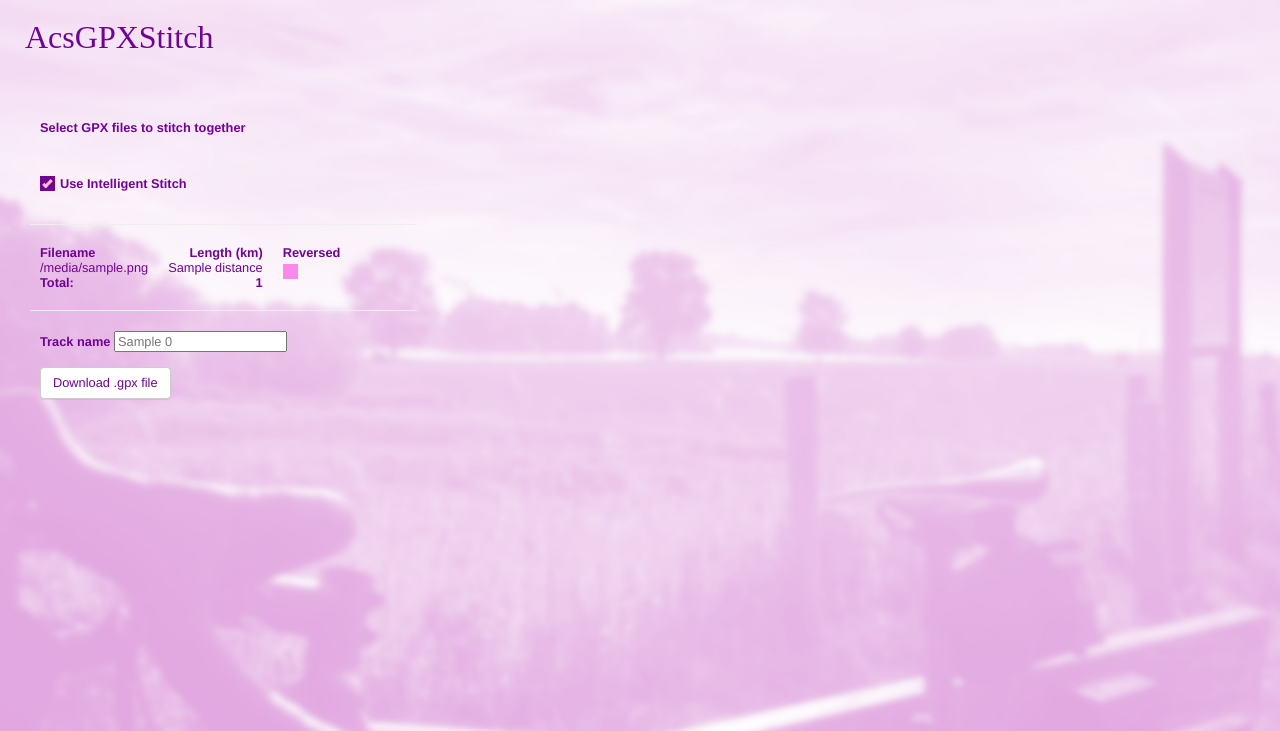
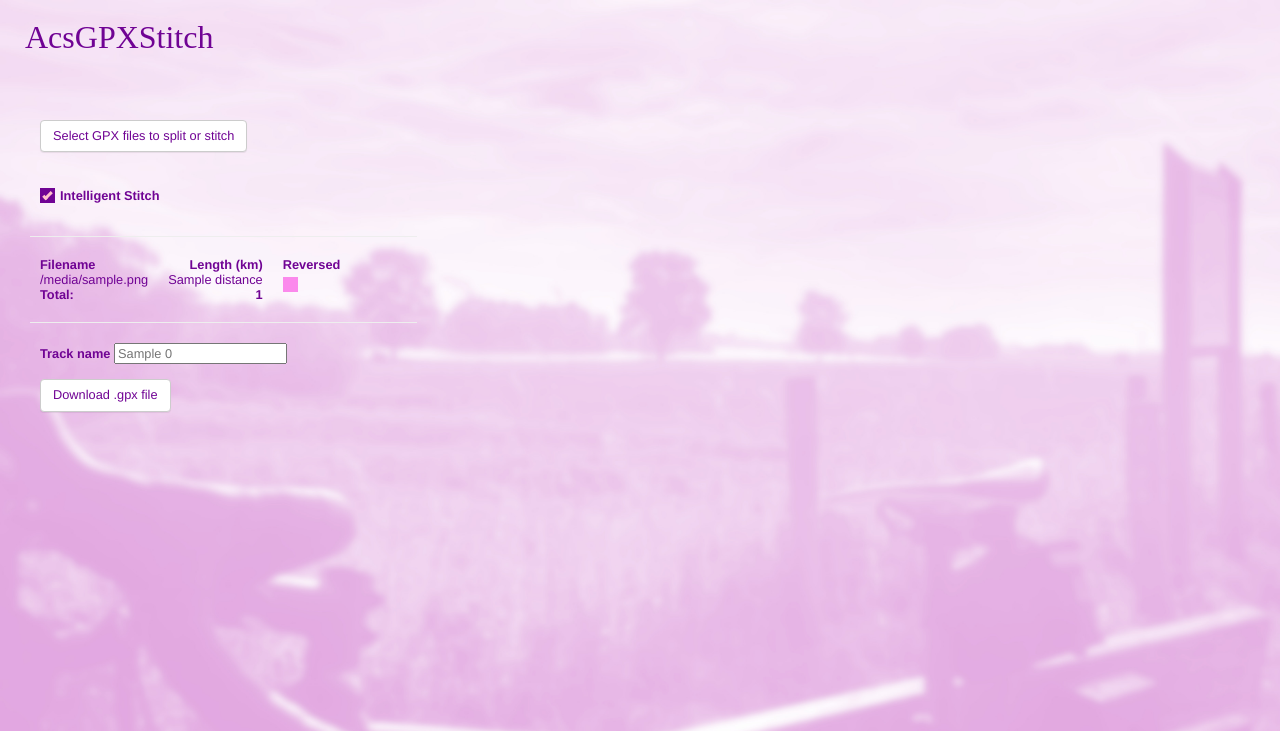
Before and after one commit to AadSchippers/acsgpxstitch, a Django app: template acsgpxstitch_app/templates/acsgpxstitch_app/track_list.html in a window 1280 px wide. Shown: the top 731 px of the page. Run offline with Django 3.2, Linux system fonts and the light colour scheme; the template is opened without the code that fills it: most values are stand-ins (such as "Sample title", 1, 10 or a date in 2020); some libraries are stand-ins or nearby versions.

Commit message:
cosmetics

```diff
--- a/acsgpxstitch_app/templates/acsgpxstitch_app/track_list.html
+++ b/acsgpxstitch_app/templates/acsgpxstitch_app/track_list.html
@@ -18,7 +18,7 @@
                                 {% csrf_token %}
                                 <input type="hidden" name="original_tracks" value="{{ original_tracks }}">
                                 <div class="file-field">
-                                    <label for="gpxfile" id="gpxfilelabel" class="gpxfilelabel">Select GPX files to stitch together</label>
+                                    <label for="gpxfile" id="gpxfilelabel" class="gpxfilelabel save btn btn-default scalefont">Select GPX files to split or stitch</label>
                                     <div class="btn">
                                         <input type="file" id="gpxfile" name="gpxfile" accept=".gpx" multiple style="display:none">
                                     </div>
@@ -29,7 +29,7 @@
                                 </div>
                                 {% if tracks.1.filename %}
                                     <label class="checkcontainer">
-                                        <b>Use Intelligent Stitch </b>
+                                        <b>Intelligent Stitch </b>
                                         <input type="checkbox"
                                             name="intelligent_stitch"
                                             {% if intelligent_stitch %}
@@ -77,10 +77,12 @@
                                     {% endif %}
                                 </tr>
                             {% endfor %}
-                            <tr>
-                                <td><b>Total:</b></td>
-                                <td style="text-align:right;"><b>{{ total_distance }}</b></td>
-                            </tr>
+                            {% if tracks.1.filename %}
+                                <tr>
+                                    <td><b>Total:</b></td>
+                                    <td style="text-align:right;"><b>{{ total_distance }}</b></td>
+                                </tr>
+                            {% endif %}
                         </tbody>
                     </table>
                     <hr>
```
